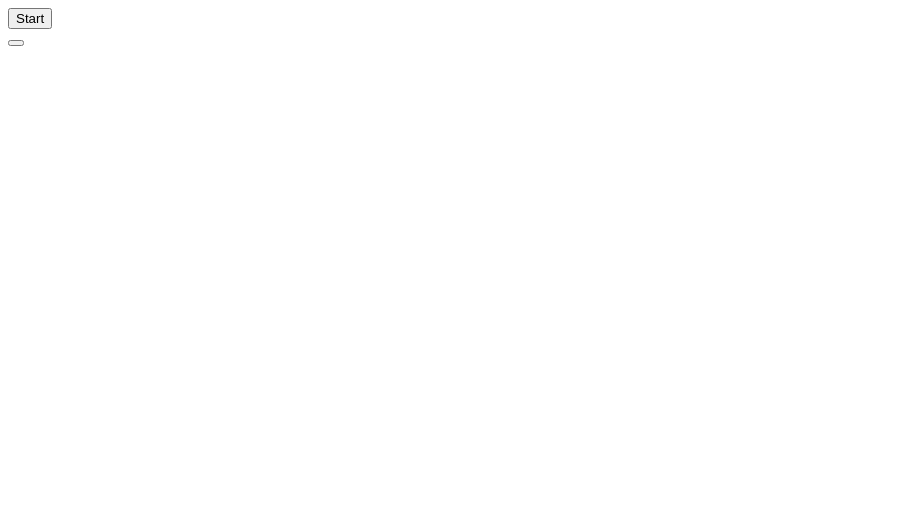
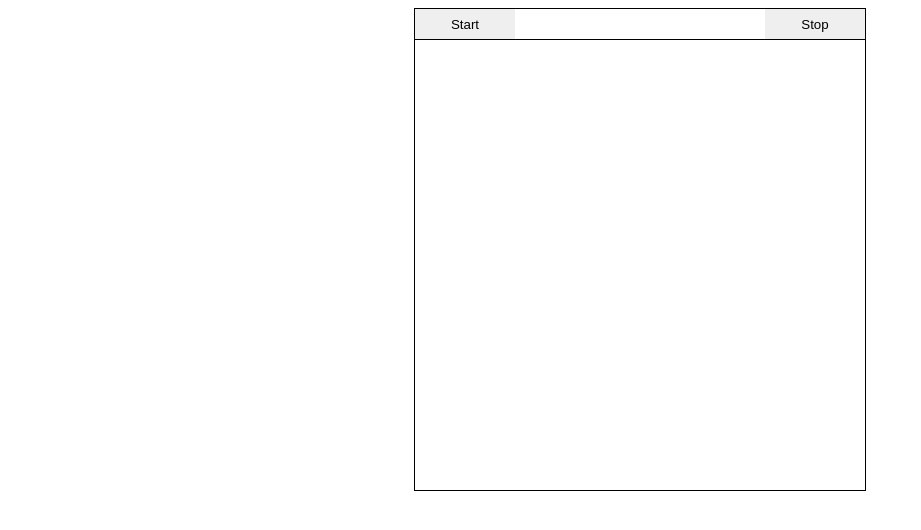
Before and after one commit to avis184724/JavaScript_Study, a plain HTML site: page 6_10_space/index.html in a window 1280 px wide. Shown: the whole page, without its empty margins (0-921 px from the left). Drawn offline with Linux system fonts and the light colour scheme.

Commit message:
space invader

```diff
--- a/6_10_space/app.js
+++ b/6_10_space/app.js
@@ -0,0 +1,13 @@
+const stageSize = 15;
+
+// 스테이지 생성
+for(let i=0; i < stageSize*stageSize; i++) {
+    const box = document.createElement("div");
+    document.querySelector(".grid").appendChild(box);
+}
+
+const grid = document.querySelector(".grid");
+const stage = document.querySelectorAll(".grid div");
+const startBtn = document.querySelector("#startBtn");
+const stopBtn = document.querySelector("#stopBtn");
+const display = document.querySelector("#display");
--- a/6_10_space/index.html
+++ b/6_10_space/index.html
@@ -9,7 +9,7 @@
     <div class="container">
         <button id="startBtn">Start</button>
         <div id="display"></div>
-        <button id="stopBtn"></button>
+        <button id="stopBtn">Stop</button>
     </div>
     <div class="grid"></div>
 
--- a/6_10_space/style.css
+++ b/6_10_space/style.css
@@ -0,0 +1,53 @@
+body {
+    display: flex;
+    flex-direction: column;
+    justify-content: center;
+    align-items: center;
+}
+
+.container {
+    display: flex;
+    justify-content: space-between;
+    width: 450px;
+    height: 30px;
+    border: 1px solid black;
+    border-bottom: none;
+}
+
+.container div {
+    width: 200px;
+    height: auto;
+    font-size: 25px;
+    text-align: center;
+}
+
+.container button {
+    width: 100px;
+    border: 0px solid;
+}
+
+.grid {
+    display: grid;
+    grid-template-columns: repeat(15, 30px);
+    grid-template-rows: repeat(15, 30px);
+    width: 450px;
+    height: 450px;
+    border: 1px solid black;
+}
+
+.player {
+    background-color: aqua;
+}
+
+.invader {
+    background-color: crimson;
+    border-radius: 50%;
+}
+
+.bullet {
+    background-color: coral;
+}
+
+.boom {
+    background-color: springgreen;
+}
```
